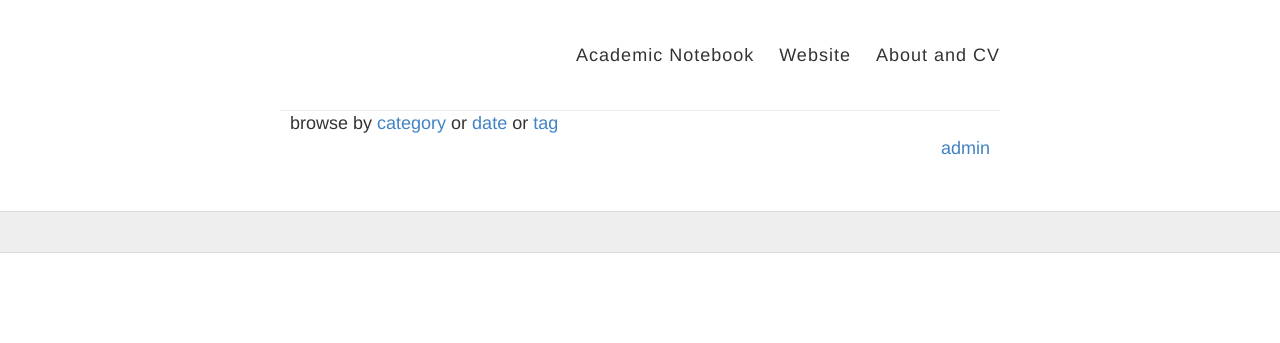
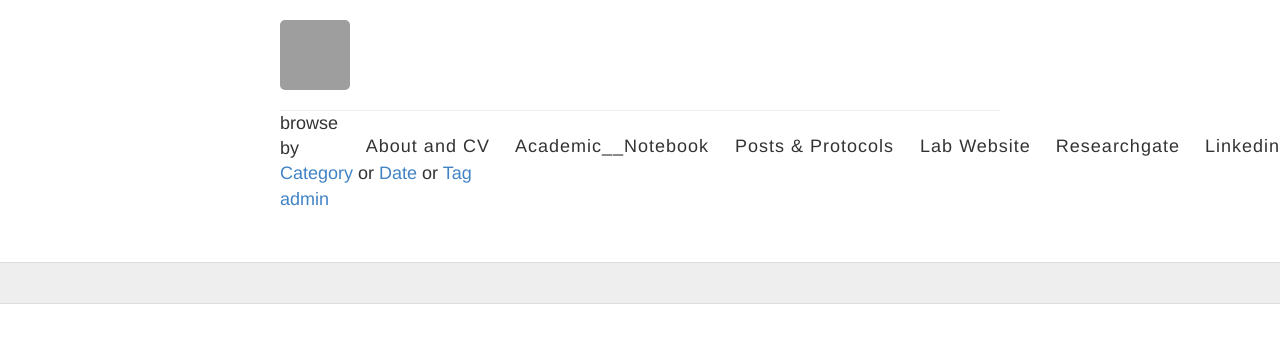
Before and after one commit to prakashaman717/Prakashaman_Notebook, a Jekyll site: the page built from Notebook_posts/index.html, in a window 1280 px wide. Shown: the top 343 px of the page. Built offline with Jekyll 4.4.1, drawn with Linux system fonts in a browser that asks for light colours; grey boxes are pictures that could not be loaded.

Commit message:
Chnges nad updates

````diff
--- a/Notebook_posts/_layouts/default.html
+++ b/Notebook_posts/_layouts/default.html
@@ -10,39 +10,42 @@
     <![endif]-->
 
     <link rel="stylesheet" type="text/css" href="{{ site.baseurl }}/style.css" />
-    <link rel="alternate" type="application/rss+xml" title="{{ site.name }} - {{ site.description }}" href="{{ site.baseurl }}/feed.xml" />
+    <link rel="alternate" type="application/rss+xml" title="{prakashaman717} - {{ site.description }}" href="{{ site.baseurl }}/feed.xml" />
 
     <!-- Created with Jekyll Now - http://github.com/barryclark/jekyll-now -->
   </head>
-
-  <body>
-    <div class="wrapper-masthead">
-      <div class="container">
-        <header class="masthead clearfix">
-          <a href="{{ site.baseurl }}/" class="site-avatar"><img src="{{ site.avatar }}" /></a>
-
+                            <body>
+                              <div class="wrapper-masthead">
+                                  <div class="container">
+                                      <header class="masthead clearfix">
+                                          <a href="{{ site.baseurl }}/" class="site-avatar">
+                                            <img src="https://avatars.githubusercontent.com/u/171917083?s=400&u=21673c86e784391faa6914f159704874a50b6e52&v=4" alt="Aman Prakash"
           <div class="site-info">
-            <h1 class="site-name"><a href="{{ site.baseurl }}/">{{ site.name }}</a></h1>
+            <h1 class="site-name"><a href="{{ site.baseurl }}/">{{prakashaman717}}</a></h1>
             <p class="site-description">{{ site.description }}</p>
           </div>
-
           <nav>
-            <a href="{{ site.baseurl }}/"> Academic Notebook</a>
-            <a href="https://sites.google.com/marsci.haifa.ac.il/grd-lab/home?authuser=0/">Website</a>
             <a href="{{ site.baseurl }}/about">About and CV</a>
+             <a href="https://github.com/prakashaman717/">Academic__Notebook
+             <a href="https://github.com/prakashaman717/Prakashaman_Notebook/blob/main/_posts/In%20Situ%20Hybridization.md">Posts & Protocols
+            <a href="https://sites.google.com/marsci.haifa.ac.il/grd-lab/home?authuser=0/">Lab Website</a>
+            <a href="https://www.researchgate.net/profile/Aman-Prakash-6/">Researchgate</a>
+            <a href="https://www.linkedin.com/in/aman-prakash-86ba851aa/">Linkedin</a>
           </nav>
         </header>
           <div class="container" >
          <div id="archives">
-             browse by <a title="The complete archive of {{ site.name }}'s Notebook by category"
-                          href="{{ site.url}}{{site.baseurl}}/categoryview">category</a> or <a title="The complete archive of
+             browse by <a sub title="The complete archive of {{prakashaman717}}'s Notebook by category"
+         In Situ Hybridization a href="https://github.com/prakashaman717/Prakashaman_Notebook/blob/main/_posts/In%20Situ%20Hybridization.md">Category
+                        </a> or
+                           <a title="The complete archive of
      {{ site.name }}'s Notebook by month"
-     href="{{ site.url}}{{site.baseurl}}/monthview">date</a> or <a title="The complete archive of
+     href="{{ site.url}}{{site.baseurl}}/monthview">Date</a> or <a title="The complete archive of
      {{ site.name }}'s Notebook by tag"
-     href="{{ site.url}}{{site.baseurl}}/tagview">tag</a>
+     href="{{ site.url}}{{site.baseurl}}/tagview">Tag</a>
          </div>
-         <div align="right">
-       		<a href="https://github.com/PierrickHarnay/PierrickHarnay_Notebook">admin</a>
+         <div align="left">
+       		<a href="https://github.com/prakashaman717">admin</a>
      </div>
    </div>
       </div>
@@ -63,3 +66,41 @@
     {% include analytics.html %}
   </body>
 </html>
+</# Project Title
+
+</A brief description of your project.
+
+## Table of Contents
+
+- [Aman Prakash](M.Sc Marine Baiology)
+- [Features](#features)
+- [Installation](#installation)
+- [Usage](#usage)
+- [Contributing](#contributing)
+- [License](#license)
+
+## Introduction
+
+Introduce your project here. Explain what it does and why it is useful.
+
+## Features
+
+List the key features of your project.
+
+- Feature 1
+- Feature 2
+- Feature 3
+
+## Installation
+
+Provide instructions on how to install and set up your project.
+
+```bash
+# Clone the repository
+git clone https://github.com/prakashaman717/Prakashaman_Notebook.git
+
+# Navigate to the project directory
+cd your-repository
+
+# Install dependencies
+npm install
````
